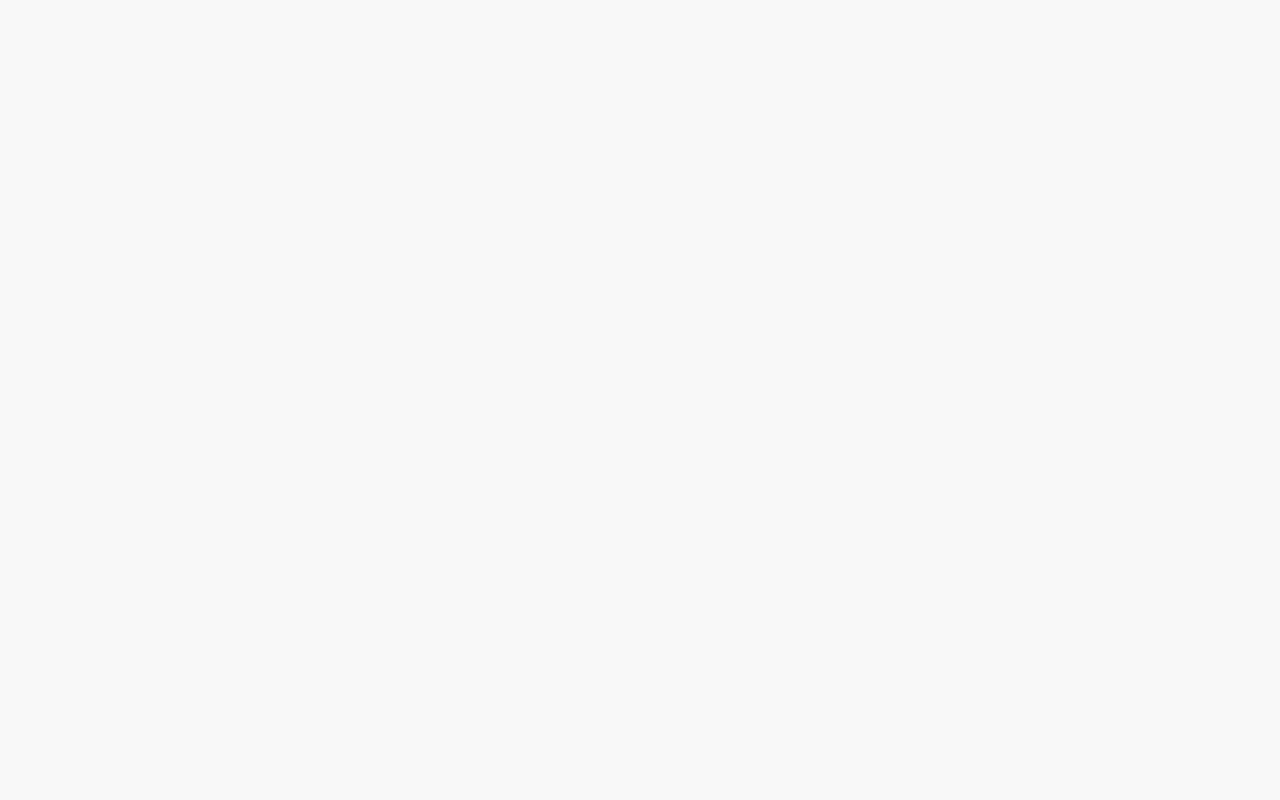
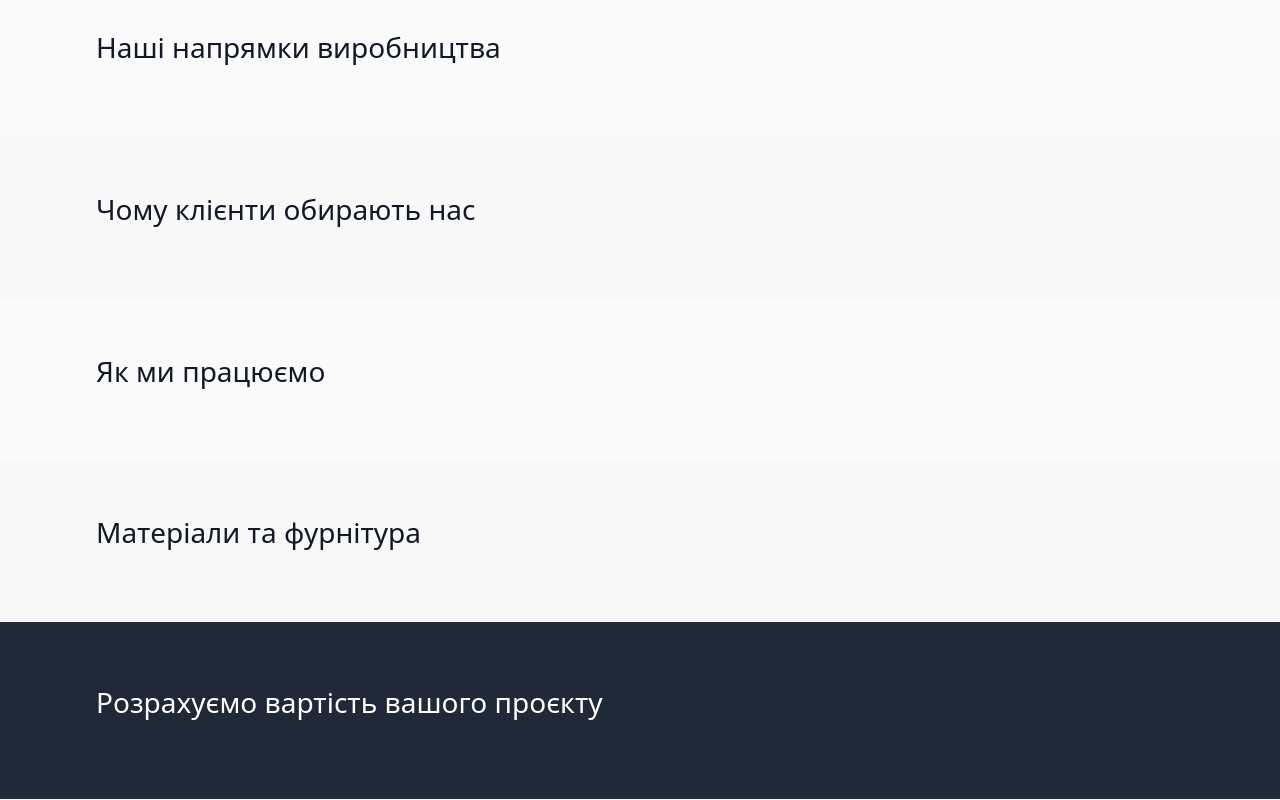
Before and after one commit to karynaokuneva/viramebel, a Next.js app: page / in a window 1280 px wide. Shown: the part 1480-2280 px from the top of the page. Before the commit the page ends 1471 px from the top, so only its background shows below. Built offline with nearby package versions, Linux system fonts and the light colour scheme.

Commit message:
create new section for home page

```diff
--- a/app/page.module.css
+++ b/app/page.module.css
@@ -135,6 +135,27 @@
   border: 1px solid rgba(17, 24, 39, 0.08);
 }
 
+.section {
+  padding: 56px 0;
+}
+
+.sectionAlt {
+  padding: 56px 0;
+  background: #fafafa;
+}
+
+.sectionCta {
+  padding: 64px 0;
+  background: #1f2937;
+  color: #fff;
+}
+
+.h2 {
+  font-size: 28px;
+  line-height: 1.2;
+  margin: 0 0 16px;
+}
+
 @media (max-width: 900px) {
   .heroGrid {
     grid-template-columns: 1fr;
--- a/app/page.tsx
+++ b/app/page.tsx
@@ -1,6 +1,13 @@
 import Link from "next/link";
 import styles from "./page.module.css";
 import { Hero } from "@/components/Hero";
+import type { Metadata } from "next";
+
+export const metadata: Metadata = {
+  title: "Меблі на замовлення в Одесі | Кухні, шафи, гардеробні",
+  description:
+    "Виготовлення меблів на замовлення в Одесі: кухні, шафи-купе, гардеробні та офісні меблі. Безкоштовний замір, власне виробництво, гарантія якості.",
+};
 
 export default function HomePage() {
   return (
@@ -61,6 +68,49 @@ export default function HomePage() {
           </div>
         </div>
       </section>
+      <section className={styles.section}>
+        <div className="container">
+          <h2 className={styles.h2}>
+            Виготовлення меблів під замовлення з повним контролем якості
+          </h2>
+          {/* TODO: текст */}
+        </div>
+      </section>
+
+      <section className={styles.sectionAlt}>
+        <div className="container">
+          <h2 className={styles.h2}>Наші напрямки виробництва</h2>
+          {/* TODO: категорії */}
+        </div>
+      </section>
+
+      <section className={styles.section}>
+        <div className="container">
+          <h2 className={styles.h2}>Чому клієнти обирають нас</h2>
+          {/* TODO: переваги */}
+        </div>
+      </section>
+
+      <section className={styles.sectionAlt}>
+        <div className="container">
+          <h2 className={styles.h2}>Як ми працюємо</h2>
+          {/* TODO: етапи */}
+        </div>
+      </section>
+
+      <section className={styles.section}>
+        <div className="container">
+          <h2 className={styles.h2}>Матеріали та фурнітура</h2>
+          {/* TODO: матеріали */}
+        </div>
+      </section>
+
+      <section className={styles.sectionCta}>
+        <div className="container">
+          <h2 className={styles.h2}>Розрахуємо вартість вашого проєкту</h2>
+          {/* TODO: CTA */}
+        </div>
+      </section>
     </main>
   );
 }
```
